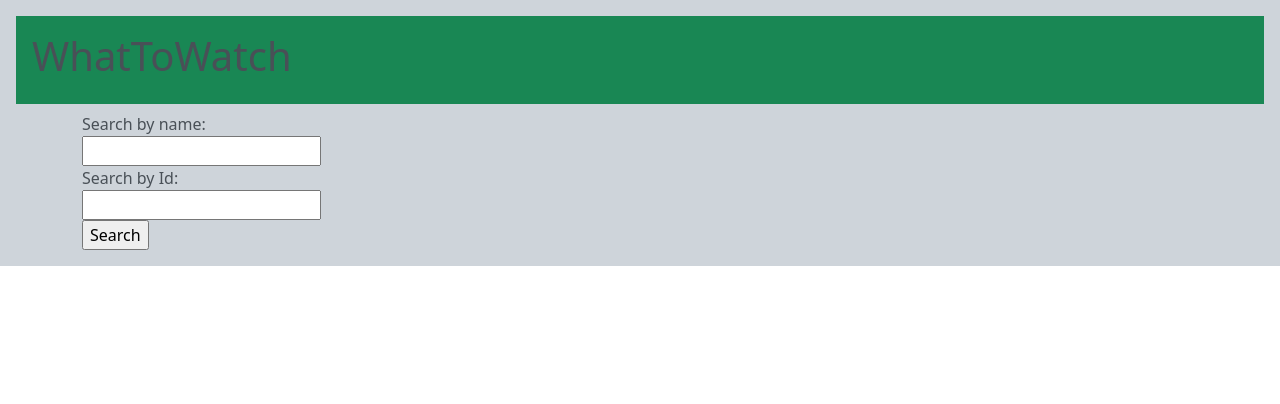
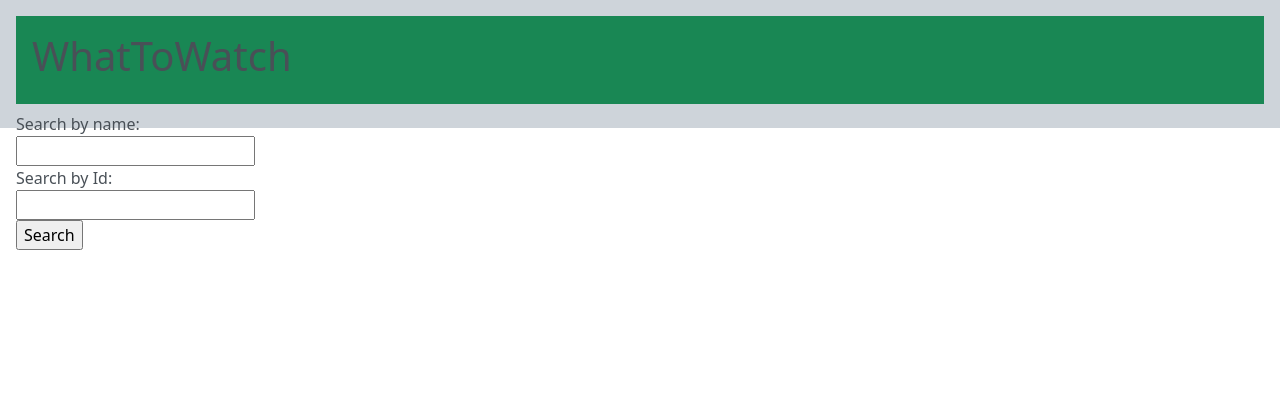
Before and after one commit to Dima-Sh13/Reto_Final_Peliculas, a Flask app: page / in a window 1280 px wide. Shown: the top 404 px of the page. Run offline with Flask 3, Linux system fonts and the light colour scheme.

Commit message:
Updated html

```diff
--- a/movies_app/templates/index.html
+++ b/movies_app/templates/index.html
@@ -5,16 +5,18 @@
     <meta name="viewport" content="width=device-width, initial-scale=1.0">
     <title>WhatToWatch</title>
     <link href="https://cdn.jsdelivr.net/npm/bootstrap@5.3.8/dist/css/bootstrap.min.css" rel="stylesheet" integrity="sha384-sRIl4kxILFvY47J16cr9ZwB07vP4J8+LH7qKQnuqkuIAvNWLzeN8tE5YBujZqJLB" crossorigin="anonymous">
+
 </head>
-<body style="height: 100%;" class= >
+<body style="height: 100%;" >
     <div class="p-3 mb-2 bg-dark-subtle text-dark-emphasis">
         <header  >
             <div class="p-3 mb-2 bg-success"><strong><h1>WhatToWatch</h1></strong></div>
 
         </header>
 
-        <section class="container">
+        <section>
             {% block content %}
+            <div  class="position-absolute top-30 start-30 ">
                 <form method="post">
                     <label for="movieName">Search by name:</label><br>
                     <input type="text" id="movieName" name="movieName"><br>
@@ -22,7 +24,7 @@
                     <input type="text" id="movieId" name="movieId"><br>
                     <input type="submit" value="Search">
                 </form>
-
+            </div>
 
 
 
```
Also changed, not shown: 1 other file. Lines whose indentation alone changed are shown as unchanged.
